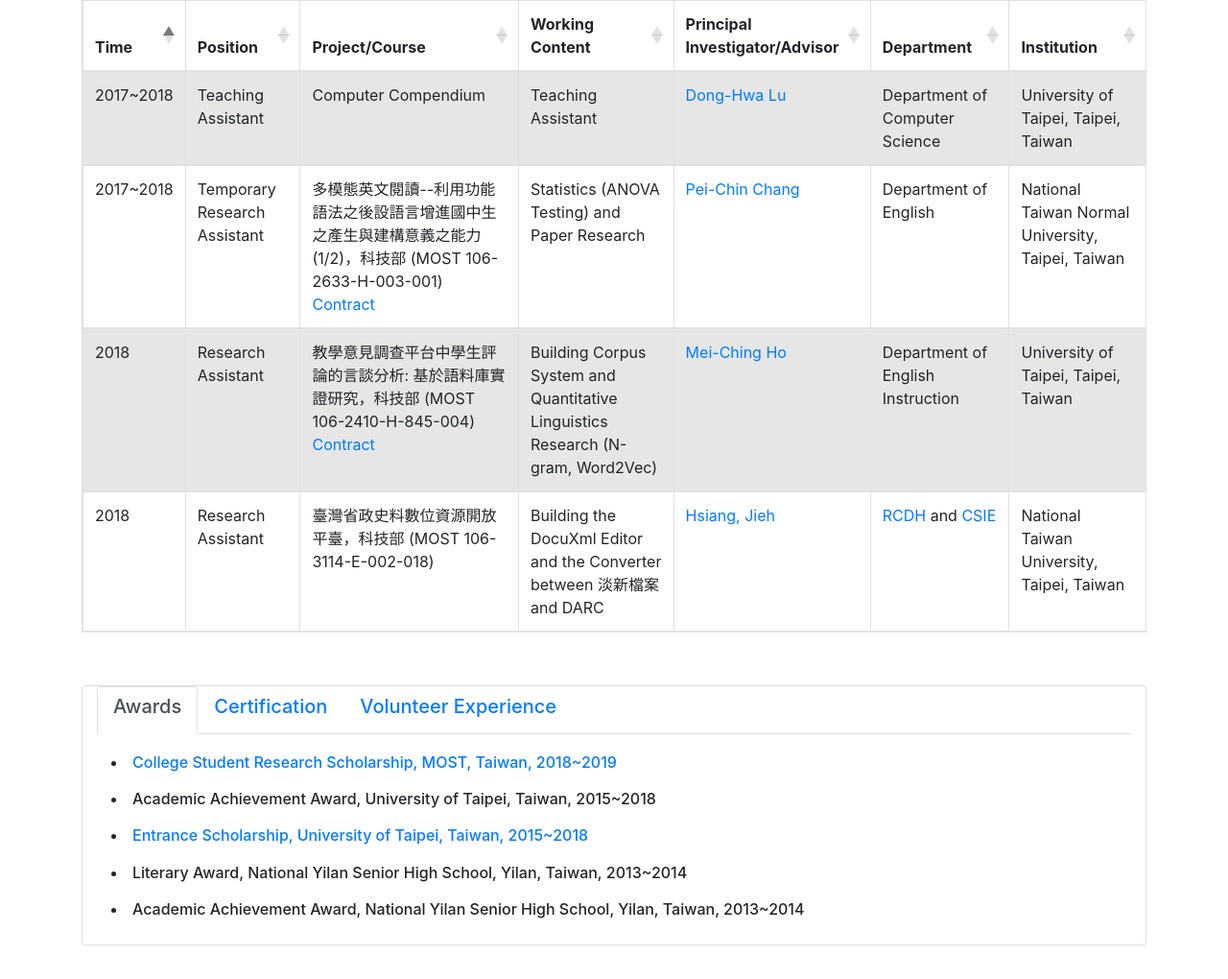
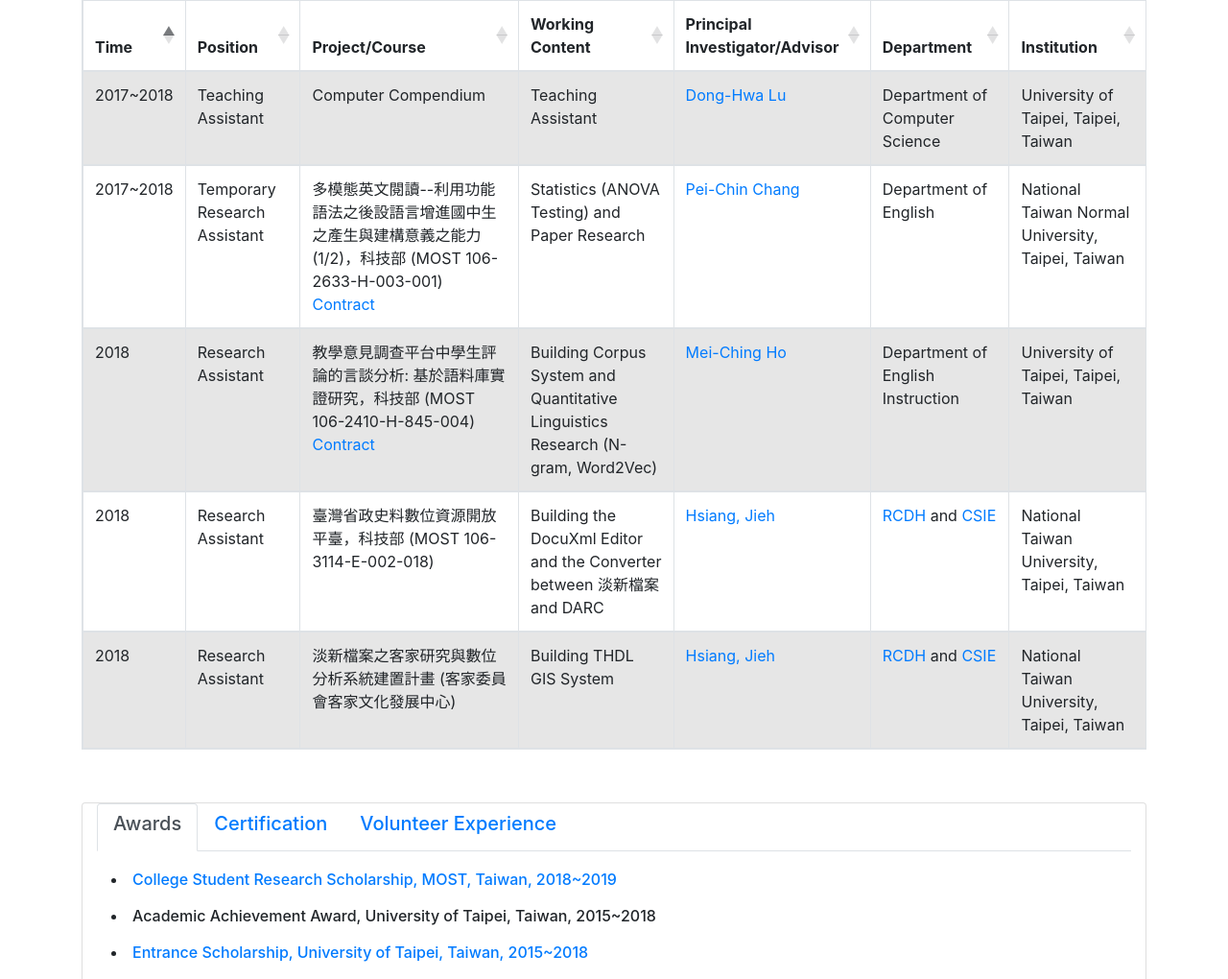
Before and after one commit to hcyuser/Website_Pages, a PHP site: page /index.html in a window 1280 px wide. Shown: the part 2827-3847 px from the top of the page at 96% size. Run offline with PHP 8.4, Linux system fonts and the light colour scheme; some libraries are stand-ins or nearby versions.

Commit message:
Modify with info

```diff
--- a/index.html
+++ b/index.html
@@ -396,6 +396,15 @@
               <td><a href="http://www.digital.ntu.edu.tw">RCDH</a> and <a href="https://www.csie.ntu.edu.tw/">CSIE</a></td>
               <td>National Taiwan University, Taipei, Taiwan</td>
             </tr>
+            <tr>
+              <td>2018</td>
+              <td>Research Assistant</td>
+              <td>淡新檔案之客家研究與數位分析系統建置計畫 (客家委員會客家文化發展中心)</td>
+              <td>Building THDL GIS System</td>
+              <td><a href="http://www.digital.ntu.edu.tw/hsiang/">Hsiang, Jieh</a></td>
+              <td><a href="http://www.digital.ntu.edu.tw">RCDH</a> and <a href="https://www.csie.ntu.edu.tw/">CSIE</a></td>
+              <td>National Taiwan University, Taipei, Taiwan</td>
+            </tr>
         </tbody>
 
       </table>
```
Also changed, not shown: index.php (+9 -0 lines).
